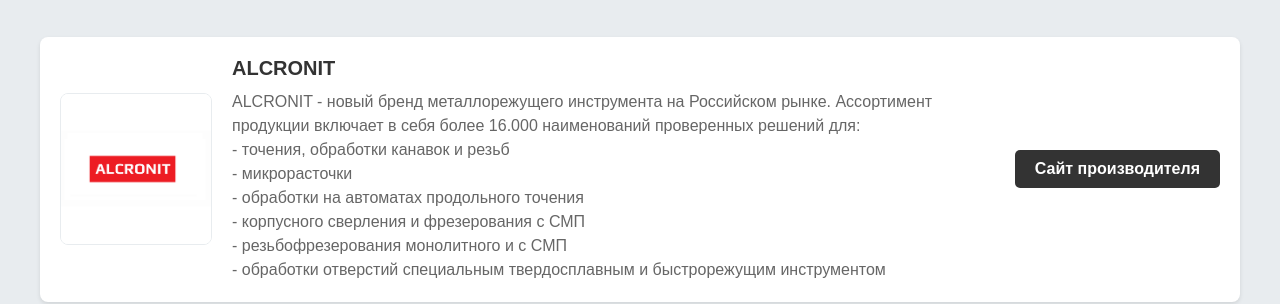
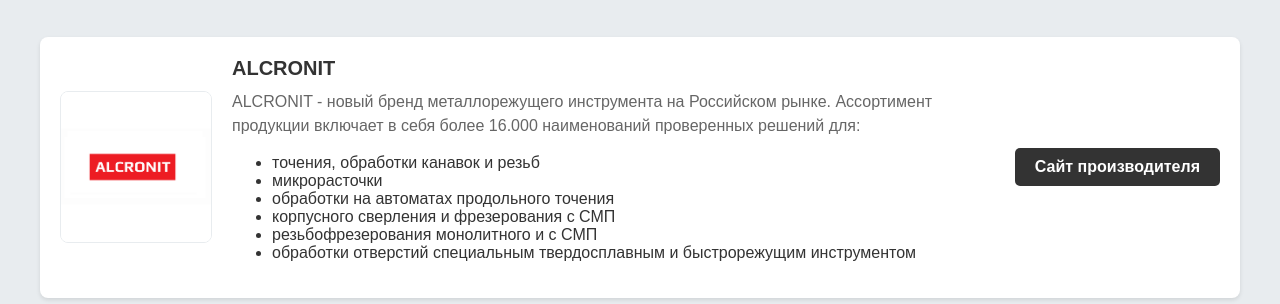
Before and after one commit to kvs-inziniring-tuls/kvs-inziniring-tuls.github.io, a plain HTML site: page index.html in a window 1280 px wide. Shown: the part 650-954 px from the top of the page. Drawn offline with Linux system fonts and the light colour scheme.

Commit message:
Update index.html

```diff
--- a/index.html
+++ b/index.html
@@ -46,16 +46,18 @@
         <h2>Производители</h2>
         <div class="manufacturer">
             <img src="images/Proizvoditeli/alcronit.png" alt="ALCRONIT">
-            <div class="manufacturer-description">
-                <h3>ALCRONIT</h3>
-                <p>ALCRONIT - новый бренд металлорежущего инструмента на Российском рынке. Ассортимент продукции включает в себя более 16.000 наименований проверенных решений для:
-                <p>- точения, обработки канавок и резьб</p>
-                <p> - микрорасточки</p>
-                <p>  - обработки на автоматах продольного точения</p>
-                <p>  - корпусного сверления и фрезерования с СМП</p>
-                <p>  - резьбофрезерования монолитного и с СМП</p>
-                <p>  - обработки отверстий специальным твердосплавным и быстрорежущим инструментом</p>
-            </div>
+           <div class="manufacturer-description">
+    <h3>ALCRONIT</h3>
+    <p>ALCRONIT - новый бренд металлорежущего инструмента на Российском рынке. Ассортимент продукции включает в себя более 16.000 наименований проверенных решений для:</p>
+    <ul>
+        <li>точения, обработки канавок и резьб</li>
+        <li>микрорасточки</li>
+        <li>обработки на автоматах продольного точения</li>
+        <li>корпусного сверления и фрезерования с СМП</li>
+        <li>резьбофрезерования монолитного и с СМП</li>
+        <li>обработки отверстий специальным твердосплавным и быстрорежущим инструментом</li>
+    </ul>
+</div>
             <a href="https://алькронит.рф/" target="_blank" class="manufacturer-button">Сайт производителя</a>
         </div>
         <div class="manufacturer">
```
